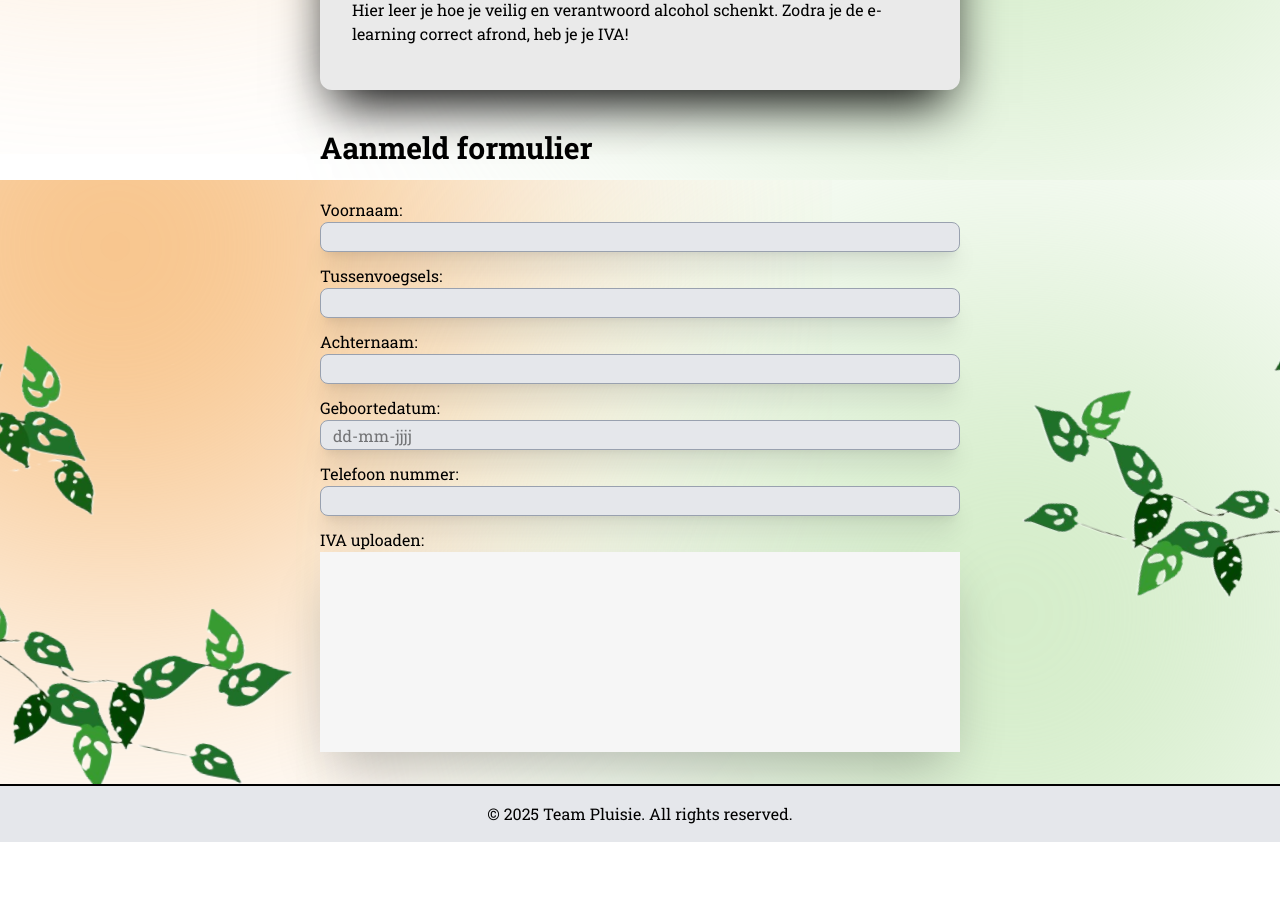
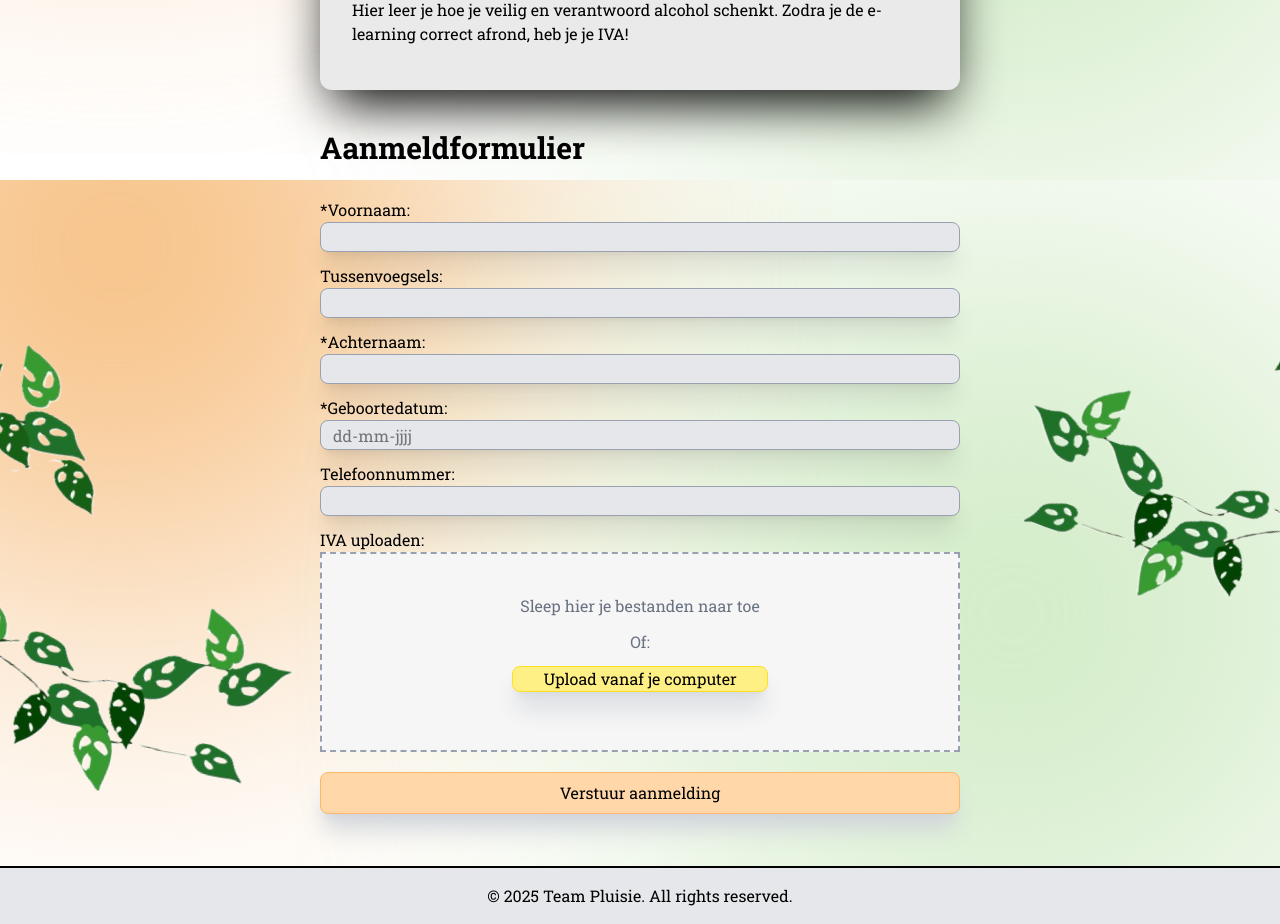
Before and after one commit to sempruijs/pluisie, a SvelteKit app in the folder frontend/: page /register in a window 1280 px wide. Shown: the part 620-1544 px from the top of the page. Before the commit the page ends 1462 px from the top, so only its background shows below. Built offline with nearby package versions, Linux system fonts and the light colour scheme.

Commit message:
add_stars_filedrop_registerpage

```diff
--- a/frontend/src/app.css
+++ b/frontend/src/app.css
@@ -69,6 +69,10 @@ body {
     @apply bg-red-200 border-red-300;
 }
 
+.btn-yellow {
+    @apply bg-yellow-200 border-yellow-300 text-black;
+}
+
 .bg-color-register {
     background-color: #EAEAEA;
 }
@@ -76,3 +80,7 @@ body {
 .bg-dragfile {
     background-color: #f6f6f6;
 }
+
+.form-control:has(input[required]) .form-label::before {
+    content: '*';
+}
--- a/frontend/src/lib/components/Button.svelte
+++ b/frontend/src/lib/components/Button.svelte
@@ -1,8 +1,9 @@
 <script lang="ts">
-    let { color, padding }: {color?: string, padding?: string} = $props();
+    let { color, padding, width }: {color?: string, padding?: string, width?: string} = $props();
 
     let color_style = "btn-green";
-    let padding_style = "p-3 px-7.5"
+    let padding_style = "p-3 px-7.5";
+    let width_style = "w-auto";
 
     if (color === "orange") {
         color_style = "btn-orange"
@@ -12,10 +13,19 @@
         color_style = 'btn-red'
     }
 
+    if (color === 'yellow'){
+        color_style = 'btn-yellow'
+    }
+
     if (padding == "lg") {
         padding_style = "px-10 py-5"
     }
+
+    if (width == "max") {
+        width_style = 'w-full'
+    }
 </script>
-<button class="{color_style} w-auto max-h-6 {padding_style} border shadow-xl shadow-gray-300 rounded-lg flex items-center justify-center text-center hoverbutton">
+
+<button class="{color_style} {width_style} max-h-6 {padding_style} border shadow-xl shadow-gray-300 rounded-lg flex items-center justify-center text-center hoverbutton">
     <slot/>
 </button>
--- a/frontend/src/routes/+page.svelte
+++ b/frontend/src/routes/+page.svelte
@@ -2,7 +2,6 @@
 	import LoginDialog from '../lib/components/LoginDialog.svelte';
 </script>
 
-// maybe you could move this into a login dialog component
 <main class="flex1 center-v center-h flex-1 bg-gradient">
 	<LoginDialog />
 </main>
--- a/frontend/src/routes/register/+page.svelte
+++ b/frontend/src/routes/register/+page.svelte
@@ -1,4 +1,6 @@
 <script>
+    import Button from "$lib/components/Button.svelte";
+
     let geboortedatum = '';
 
     function formatGeboortedatum(e) {
@@ -38,37 +40,56 @@
                 Hier leer je hoe je veilig en verantwoord alcohol schenkt. Zodra je de e-learning correct afrond, heb je je IVA!
             </p>
         </div>
-        <div class="">
-            <h1 class="font-bold text-3xl">Aanmeld formulier</h1>
+        <div>
+            <h1 class="font-bold text-3xl">Aanmeldformulier</h1>
         </div>
         <div class="py-8 sha">
-                <h3>Voornaam:</h3>
-            <input type="text"
+            <div class="form-control">
+                <h3 class="form-label">Voornaam:</h3>
+            <input type="text" required
                     class="w-full h-7.5 bg-gray-200 shadow-xl border px-3 border-gray-400 rounded-lg outline-none selecttext mb-3"
                     />
+            </div>
                     <h3>Tussenvoegsels:</h3>
             <input type="text"
                     class="w-full h-7.5 bg-gray-200 shadow-xl border px-3 border-gray-400 rounded-lg outline-none selecttext mb-3"
                     />
-                    <h3>Achternaam:</h3>
-            <input type="text"
+            <div class="form-control">
+                    <h3 class="form-label">Achternaam:</h3>
+            <input type="text" required
                     class="w-full h-7.5 bg-gray-200 shadow-xl border px-3 border-gray-400 rounded-lg outline-none selecttext mb-3"
                     />
-                    <h3>Geboortedatum:</h3>
-            <input type="text"
+            </div>
+            <div class="form-control">
+                    <h3 class="form-label">Geboortedatum:</h3>
+            <input type="text" required
                     class="w-full h-7.5 bg-gray-200 shadow-xl border px-3 border-gray-400 rounded-lg outline-none selecttext mb-3"
                     placeholder="dd-mm-jjjj"
                     maxlength="10"
                     bind:value={geboortedatum}
                     on:input={formatGeboortedatum}
                     />
-                    <h3>Telefoon nummer:</h3>
+            </div>
+                    <h3>Telefoonnummer:</h3>
             <input type="text"
                     class="w-full h-7.5 bg-gray-200 shadow-xl border px-3 border-gray-400 rounded-lg outline-none selecttext mb-3"
                     />
-            <h3>IVA uploaden:</h3>
-            <div class="w-full h-50 bg-dragfile shadow-2xl">
-
+            <div class="form-control">
+            <h3 class="form-label">IVA uploaden:</h3>
+                <div class="w-full mx-auto h-50 bg-dragfile shadow-2x border-2 border-dashed border-gray-400">
+                    <div class="text-center my-10 justify-items-center text-gray-500">
+                        <p>Sleep hier je bestanden naar toe</p>
+                        <p class="my-3">Of:</p>
+                        <Button color="yellow">
+                            Upload vanaf je computer
+                        </Button>
+                    </div>
+                </div>
+            </div>
+            <div class="my-5">
+            <Button color="orange" padding="lg" width="max">
+                Verstuur aanmelding
+            </Button>
             </div>
         </div>
     </div>
```
